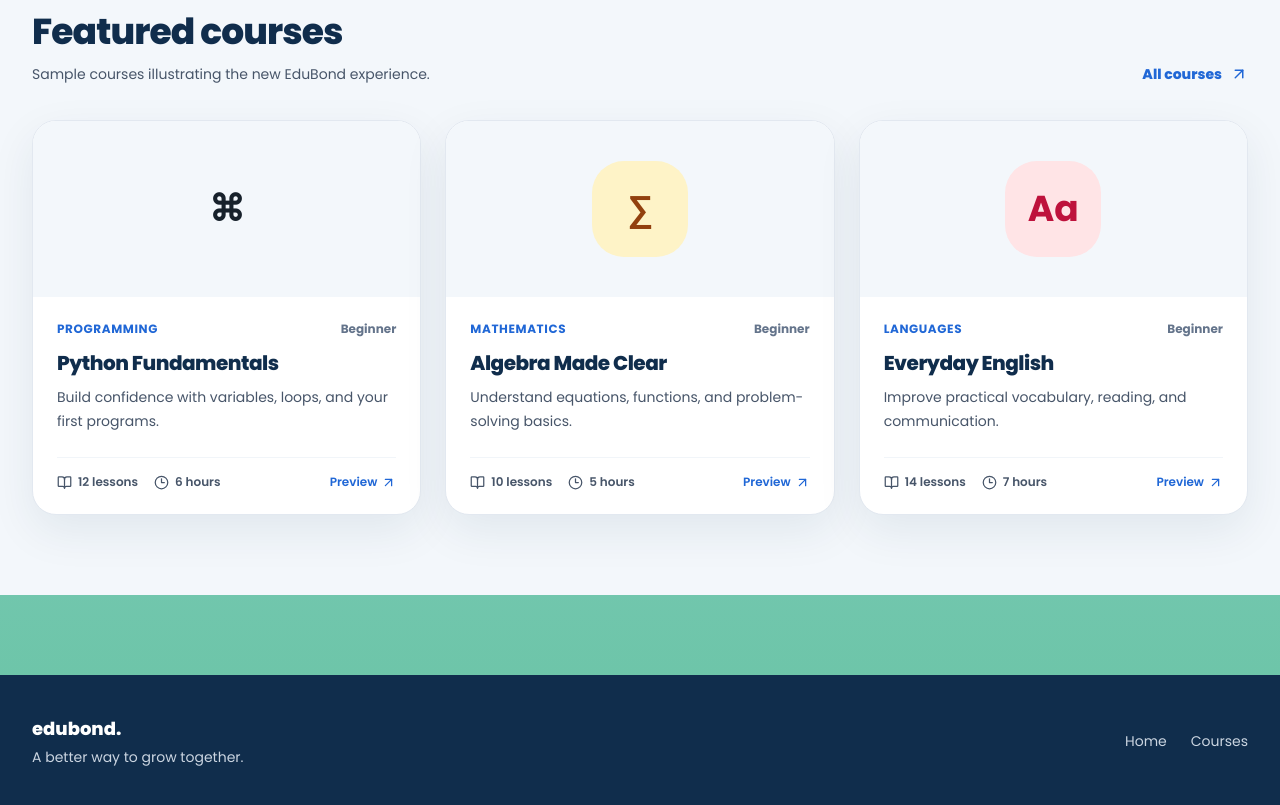
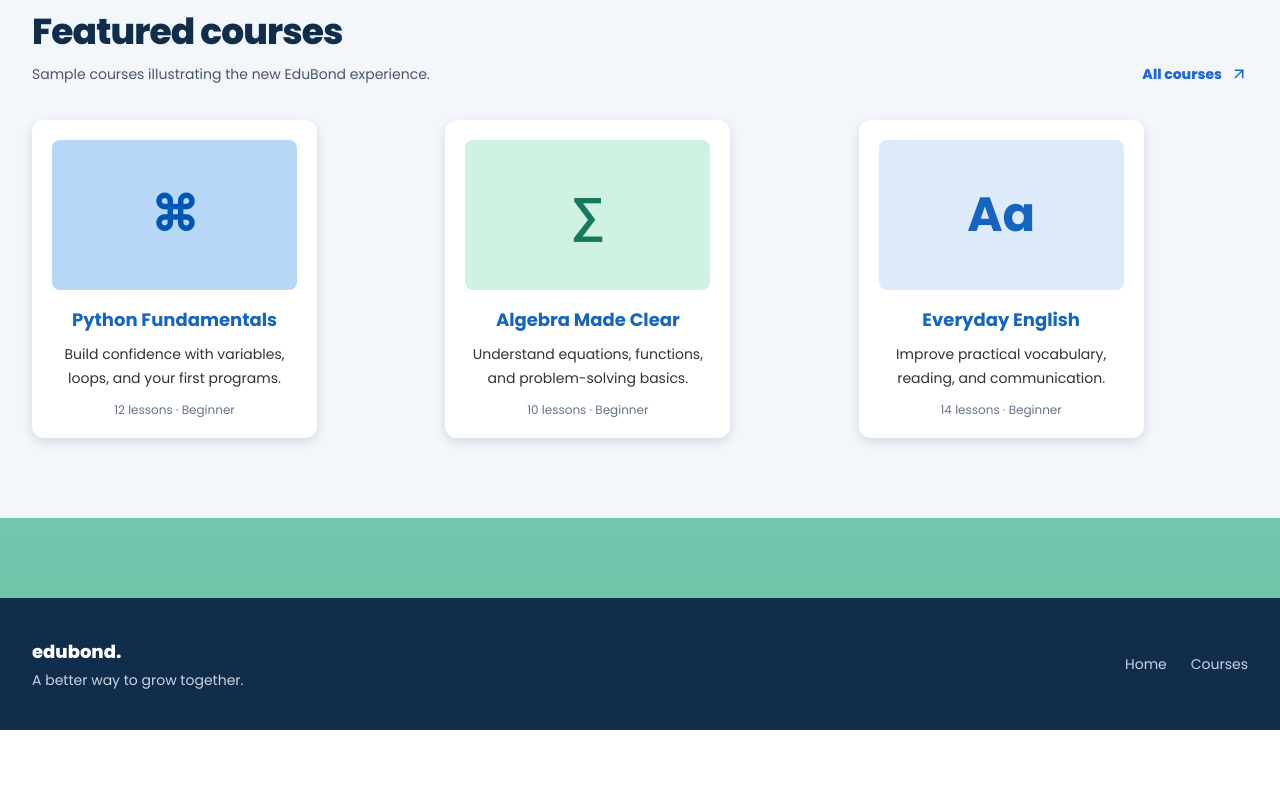
Before and after one commit to shiraygin/edubond, a Next.js app: page / in a window 1280 px wide. Shown: the part 1400-2205 px from the top of the page. After the commit the page ends 2130 px from the top, so only its background shows below. Built offline with nearby package versions, Linux system fonts and the light colour scheme.

Commit message:
style: align EduBond UI with original EduBounds design

```diff
--- a/src/components/course-card.tsx
+++ b/src/components/course-card.tsx
@@ -1,27 +1,11 @@
-import { BookOpen, Clock3, ArrowUpRight } from 'lucide-react';
 import type { Course } from '@/lib/catalog';
 
-const tones: Record<string,string> = {
-  Programming: 'bg-blue-100 text-blue-700',
-  Mathematics: 'bg-amber-100 text-amber-800',
-  Languages: 'bg-rose-100 text-rose-700',
-  Science: 'bg-emerald-100 text-emerald-700'
-};
-
-export function CourseCard({ course }: { course: Course }) {
-  return <article className="flex h-full flex-col overflow-hidden rounded-3xl border border-slate-200 bg-white shadow-soft transition-transform hover:-translate-y-1">
-    <div className="flex h-44 items-center justify-center bg-mist">
-      <span aria-hidden="true" className={`flex h-24 w-24 items-center justify-center rounded-[2rem] text-4xl font-bold ${tones[course.category] ?? 'bg-slate-100 text-slate-700'}`}>{course.symbol}</span>
-    </div>
-    <div className="flex flex-1 flex-col p-6">
-      <div className="mb-3 flex items-center justify-between gap-3 text-xs font-bold"><span className="uppercase tracking-wider text-blue">{course.category}</span><span className="text-slate-500">{course.level}</span></div>
-      <h3 className="text-xl font-extrabold tracking-tight text-navy">{course.title}</h3>
-      <p className="mt-2 flex-1 text-sm leading-6 text-slate-600">{course.description}</p>
-      <div className="mt-6 flex flex-wrap items-center gap-4 border-t border-slate-100 pt-4 text-xs font-semibold text-slate-600">
-        <span className="inline-flex items-center gap-1.5"><BookOpen size={15}/>{course.lessons} lessons</span>
-        <span className="inline-flex items-center gap-1.5"><Clock3 size={15}/>{course.duration}</span>
-        <span className="ml-auto inline-flex items-center gap-1 text-blue" aria-label="Course preview unavailable">Preview <ArrowUpRight size={15}/></span>
-      </div>
-    </div>
+const tones: Record<string,string>={Programming:'bg-[#b8d6f5] text-[#0056b3]',Mathematics:'bg-[#d0f2e3] text-[#16795e]',Languages:'bg-[#dceafa] text-[#1565c0]',Science:'bg-[#c7e9da] text-[#14654f]'};
+export function CourseCard({course}:{course:Course}){
+  return <article className="flex h-full w-full max-w-[285px] flex-col items-center rounded-xl bg-white p-5 text-center shadow-[0_4px_12px_rgba(0,0,0,.12)] transition duration-200 hover:-translate-y-1 hover:shadow-[0_8px_18px_rgba(0,0,0,.17)]">
+    <div className={`flex h-[150px] w-full items-center justify-center rounded-lg ${tones[course.category]??'bg-[#b8d6f5] text-[#1565c0]'}`}><span aria-hidden="true" className="text-5xl font-bold">{course.symbol}</span></div>
+    <h3 className="mt-4 text-lg font-bold text-[#1565c0]">{course.title}</h3>
+    <p className="mt-2 flex-1 text-sm leading-6 text-[#333]">{course.description}</p>
+    <span className="mt-3 text-xs text-slate-500">{course.lessons} lessons · {course.level}</span>
   </article>;
 }
```
